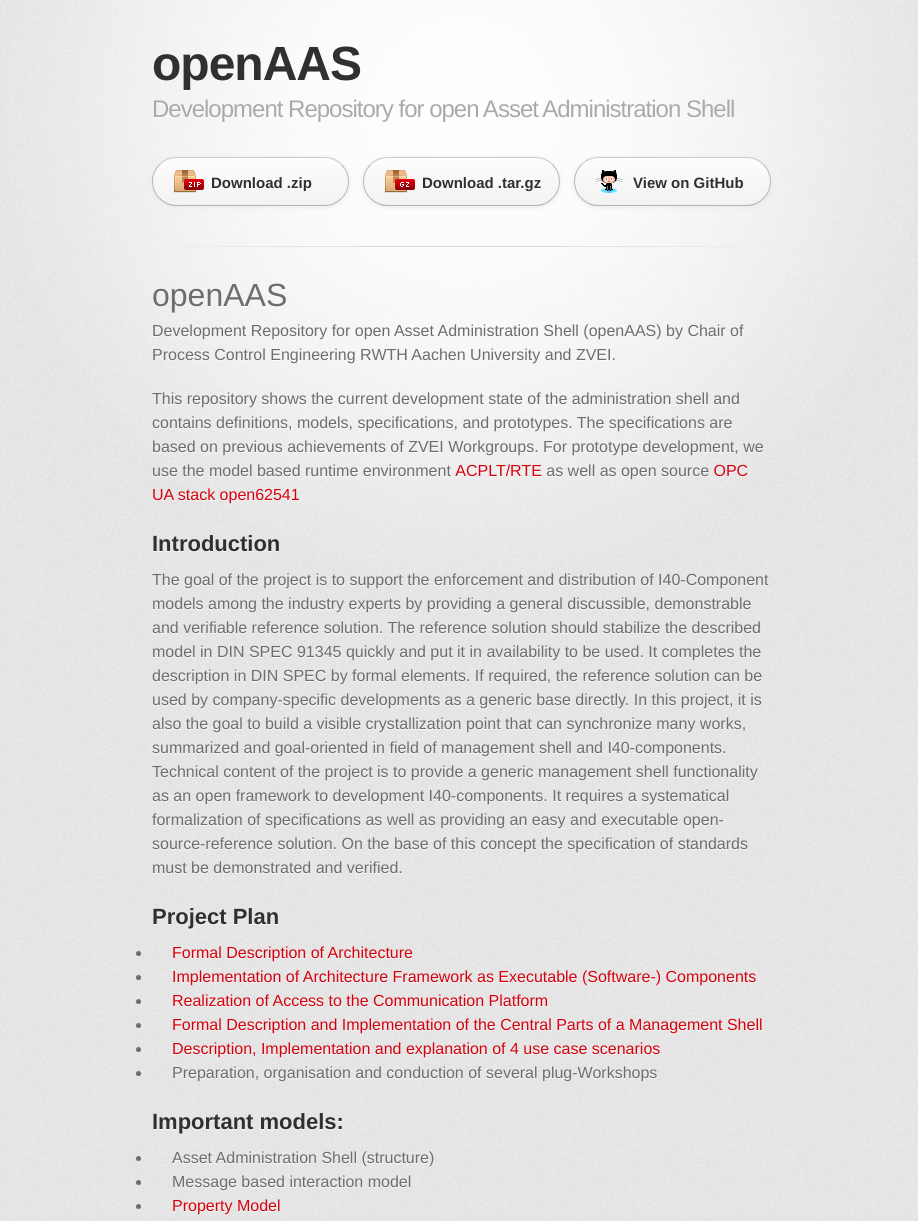
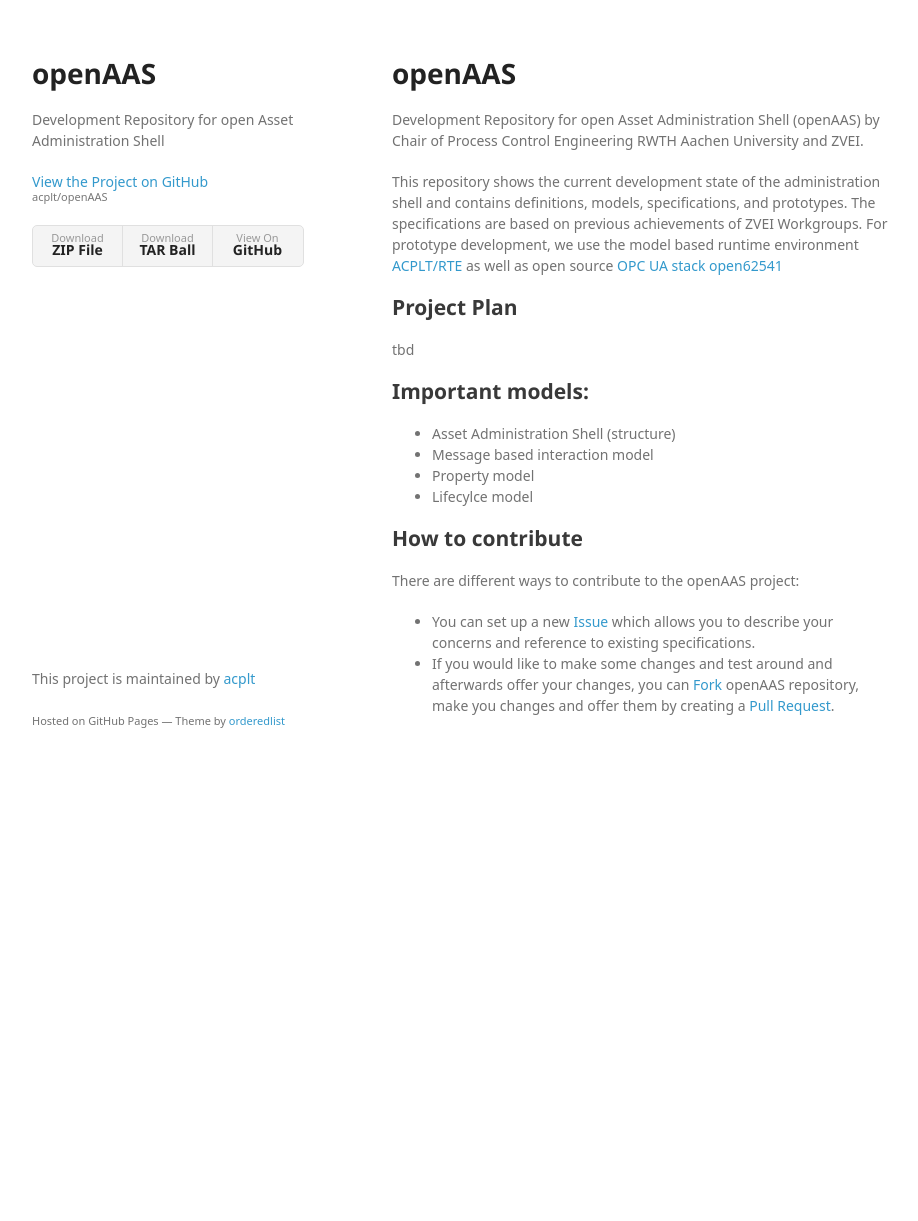
Before and after one commit to rwth-iat/openAAS, a plain HTML site: page index.html in a window 1280 px wide. Shown: the top 1221 px of the page, without its empty margins (178-1096 px from the left). After the commit the page ends 800 px from the top, so only its background shows below. Drawn offline with Linux system fonts and the light colour scheme; a web font is replaced by a local one.

Commit message:
Create gh-pages branch via GitHub

```diff
--- a/index.html
+++ b/index.html
@@ -1,37 +1,34 @@
-<!DOCTYPE html>
+<!doctype html>
 <html>
   <head>
-    <meta charset='utf-8'>
+    <meta charset="utf-8">
     <meta http-equiv="X-UA-Compatible" content="chrome=1">
-    <link href='https://fonts.googleapis.com/css?family=Chivo:900' rel='stylesheet' type='text/css'>
-    <link rel="stylesheet" type="text/css" href="stylesheets/stylesheet.css" media="screen">
-    <link rel="stylesheet" type="text/css" href="stylesheets/github-dark.css" media="screen">
-    <link rel="stylesheet" type="text/css" href="stylesheets/print.css" media="print">
+    <title>openAAS by acplt</title>
+
+    <link rel="stylesheet" href="stylesheets/styles.css">
+    <link rel="stylesheet" href="stylesheets/github-light.css">
+    <meta name="viewport" content="width=device-width">
     <!--[if lt IE 9]>
     <script src="//html5shiv.googlecode.com/svn/trunk/html5.js"></script>
     <![endif]-->
-    <title>openAAS by acplt</title>
   </head>
+  <body>
+    <div class="wrapper">
+      <header>
+        <h1>openAAS</h1>
+        <p>Development Repository for open Asset Administration Shell</p>
 
-  <body>
-    <div id="container">
-      <div class="inner">
+        <p class="view"><a href="https://github.com/acplt/openAAS">View the Project on GitHub <small>acplt/openAAS</small></a></p>
 
-        <header>
-          <h1>openAAS</h1>
-          <h2>Development Repository for open Asset Administration Shell</h2>
-        </header>
 
-        <section id="downloads" class="clearfix">
-          <a href="https://github.com/acplt/openAAS/zipball/master" id="download-zip" class="button"><span>Download .zip</span></a>
-          <a href="https://github.com/acplt/openAAS/tarball/master" id="download-tar-gz" class="button"><span>Download .tar.gz</span></a>
-          <a href="https://github.com/acplt/openAAS" id="view-on-github" class="button"><span>View on GitHub</span></a>
-        </section>
-
-        <hr>
-
-        <section id="main_content">
-          <h1>
+        <ul>
+          <li><a href="https://github.com/acplt/openAAS/zipball/master">Download <strong>ZIP File</strong></a></li>
+          <li><a href="https://github.com/acplt/openAAS/tarball/master">Download <strong>TAR Ball</strong></a></li>
+          <li><a href="https://github.com/acplt/openAAS">View On <strong>GitHub</strong></a></li>
+        </ul>
+      </header>
+      <section>
+        <h1>
 <a id="openaas" class="anchor" href="#openaas" aria-hidden="true"><span aria-hidden="true" class="octicon octicon-link"></span></a>openAAS</h1>
 
 <p>Development Repository for open Asset Administration Shell (openAAS) by Chair of Process Control Engineering RWTH Aachen University and ZVEI.</p>
@@ -40,41 +37,18 @@
 For prototype development, we use the model based runtime environment <a href="https://github.com/acplt/rte">ACPLT/RTE</a> as well as open source <a href="https://github.com/open62541/open62541">OPC UA stack open62541</a> </p>
 
 <h2>
-<a id="Introduction" class="anchor" href="#Introduction" aria-hidden="true"><span aria-hidden="true" class="octicon octicon-link"></span></a>Introduction</h2>
-<p>The goal of the project is to support the enforcement and distribution of I40-Component
-models among the industry experts by providing a general discussible, demonstrable and
-verifiable reference solution. The reference solution should stabilize the described
-model in DIN SPEC 91345 quickly and put it in availability to be used. It completes the
-description in DIN SPEC by formal elements. If required, the reference solution can be
-used by company-specific developments as a generic base directly. In this project, it is
-also the goal to build a visible crystallization point that can synchronize many works, summarized and goal-oriented
-in field of management shell and I40-components.
-Technical content of the project is to provide a generic management shell
-functionality as an open framework to development I40-components. It requires a
-systematical formalization of specifications as well as providing an easy and executable
-open-source-reference solution. On the base of this concept the specification of
-standards must be demonstrated and verified.
-</p>
-<h2>
 <a id="project-plan" class="anchor" href="#project-plan" aria-hidden="true"><span aria-hidden="true" class="octicon octicon-link"></span></a>Project Plan</h2>
-<!--<p>tbd</p>-->
-<ul>
-<li><a href="FormalDescriptionofArchitecture.html">Formal Description of Architecture</a></li>
-<li><a href="ImplementationofArchitecture.html">Implementation of Architecture Framework as Executable (Software-) Components</a></li>
-<!--<li><a href="propertyModel.html">Property Model</a></li>-->
-<li><a href="RealizationofAccess.html">Realization of Access to the Communication Platform</a></li>
-<li><a href="Realizationofdescription.html">Formal Description and Implementation of the Central Parts of a Management Shell</a></li>
-<li><a href="DescriptionImplementation.html">Description, Implementation and explanation of 4 use case scenarios</a></li>
-<li>Preparation, organisation and conduction of several plug-Workshops</li>
-</ul>
+
+<p>tbd</p>
+
 <h2>
 <a id="important-models" class="anchor" href="#important-models" aria-hidden="true"><span aria-hidden="true" class="octicon octicon-link"></span></a>Important models:</h2>
 
 <ul>
 <li>Asset Administration Shell (structure)</li>
 <li>Message based interaction model</li>
-<li><a href="propertyModel.html">Property Model</a></li>
-<li>Lifecycle model</li>
+<li>Property model</li>
+<li>Lifecylce model</li>
 </ul>
 
 <h2>
@@ -86,15 +60,13 @@ standards must be demonstrated and verified.
 <li>You can set up a new <a href="https://github.com/acplt/openAAS/issues">Issue</a> which allows you to describe your concerns and reference to existing specifications.</li>
 <li>If you would like to make some changes and test around and afterwards offer your changes, you can <a href="https://help.github.com/articles/fork-a-repo/">Fork</a> openAAS repository, make you changes and offer them by creating a <a href="https://help.github.com/articles/creating-a-pull-request/">Pull Request</a>.</li>
 </ul>
-        </section>
+      </section>
+      <footer>
+        <p>This project is maintained by <a href="https://github.com/acplt">acplt</a></p>
+        <p><small>Hosted on GitHub Pages &mdash; Theme by <a href="https://github.com/orderedlist">orderedlist</a></small></p>
+      </footer>
+    </div>
+    <script src="javascripts/scale.fix.js"></script>
 
-        <footer>
-          openAAS is maintained by <a href="https://github.com/acplt">acplt</a><br>
-          This page was generated by <a href="https://pages.github.com">GitHub Pages</a>. Tactile theme by <a href="https://twitter.com/jasonlong">Jason Long</a>.
-        </footer>
-
-
-      </div>
-    </div>
   </body>
 </html>
```
